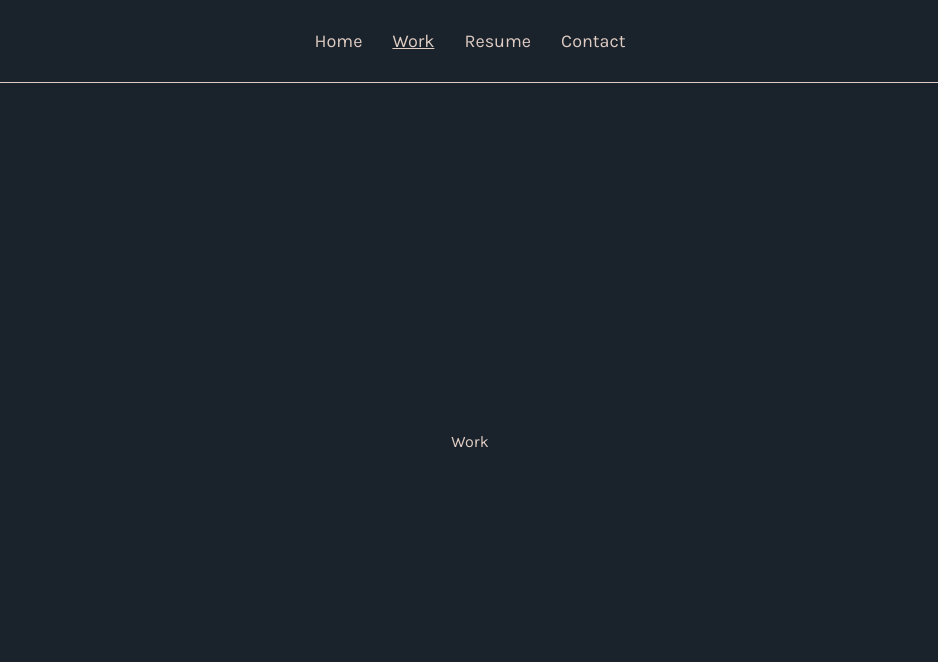
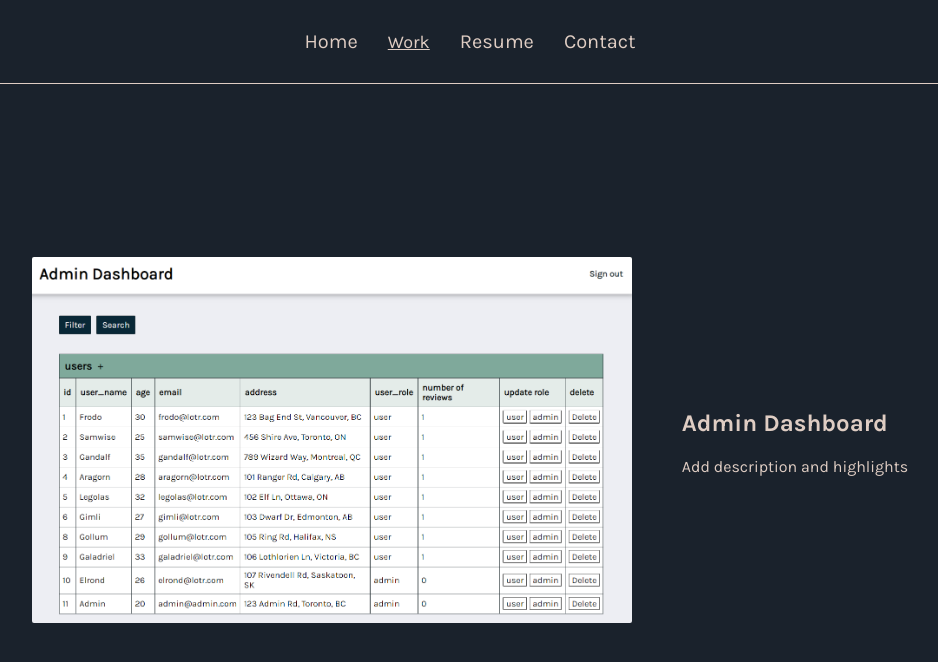
Before and after one commit to Jacquiiii/profile, a Next.js app: page /work in a window 1280 px wide. Shown: the top 662 px of the page, without its empty margins (170-1108 px from the left). Built offline with nearby package versions, Linux system fonts and the light colour scheme.

Commit message:
feat: add project to work page

```diff
--- a/app/components/Nav/Nav.module.css
+++ b/app/components/Nav/Nav.module.css
@@ -12,7 +12,7 @@
   color: #dfcdc3;
   text-align: center;
   text-decoration: none;
-  font-size: 18px;
+  font-size: 20px;
   cursor: pointer;
 }
 
--- a/app/work/page.js
+++ b/app/work/page.js
@@ -3,7 +3,15 @@ import styles from './work.module.css'
 const Work = () => {
   return (
     <div className={styles.work}>
-      Work
+      <div className={styles.project}>
+        <a href="https://admin-dashboard-books.vercel.app/" target="_blank">
+          <img className={styles.image} src="/admin_dashboard.png" />
+        </a>
+        <div className={styles.projectDetails}>
+          <h2><a href="https://github.com/Jacquiiiii/Admin-Dashboard" target="_blank">Admin Dashboard</a></h2>
+          <span>Add description and highlights</span>
+        </div>
+      </div>
     </div>
   )
 }
--- a/app/work/work.module.css
+++ b/app/work/work.module.css
@@ -1,6 +1,53 @@
 .work {
+  display: flex;
+  flex-direction: column;
+  align-items: center;
+  justify-content: center;
+  gap: 100px;
+  width: 100%;
+  flex-grow: 2;
+  margin: 50px 0;
+}
+
+.project {
   display: flex;
   align-items: center;
   justify-content: center;
-  flex-grow: 2;
+  gap: 50px;
+  width: 100%;
 }
+
+@media (max-width: 930px) {
+  .project {
+    flex-direction: column;
+  }
+}
+
+.projectDetails {
+  display: flex;
+  flex-direction: column;
+  justify-content: center;
+  align-items: flex-start;
+  gap: 20px;
+}
+
+.image {
+  width: 600px;
+  height: auto;
+  border-radius: 2px;
+  transition: width 0.5s ease;
+}
+
+.image:hover {
+  width: 650px;
+}
+
+@media (max-width: 768px) {
+  .image {
+    width: 400px;
+  }
+
+  .image:hover {
+    width: 450px;
+  }
+}
```
Also changed, not shown: public/admin_dashboard.png (added).
